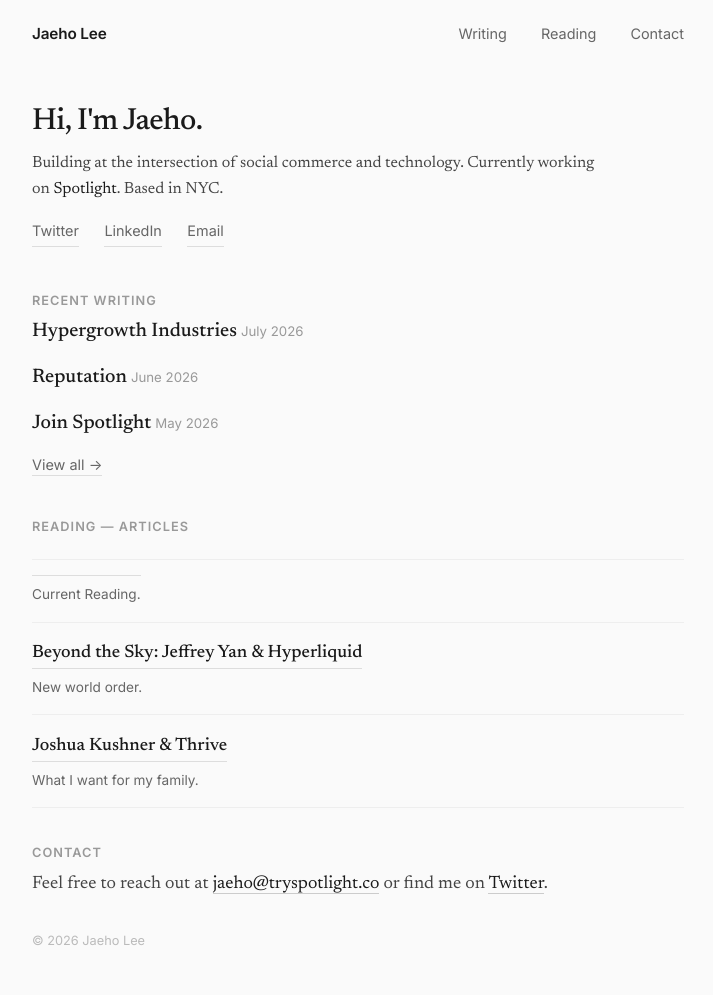
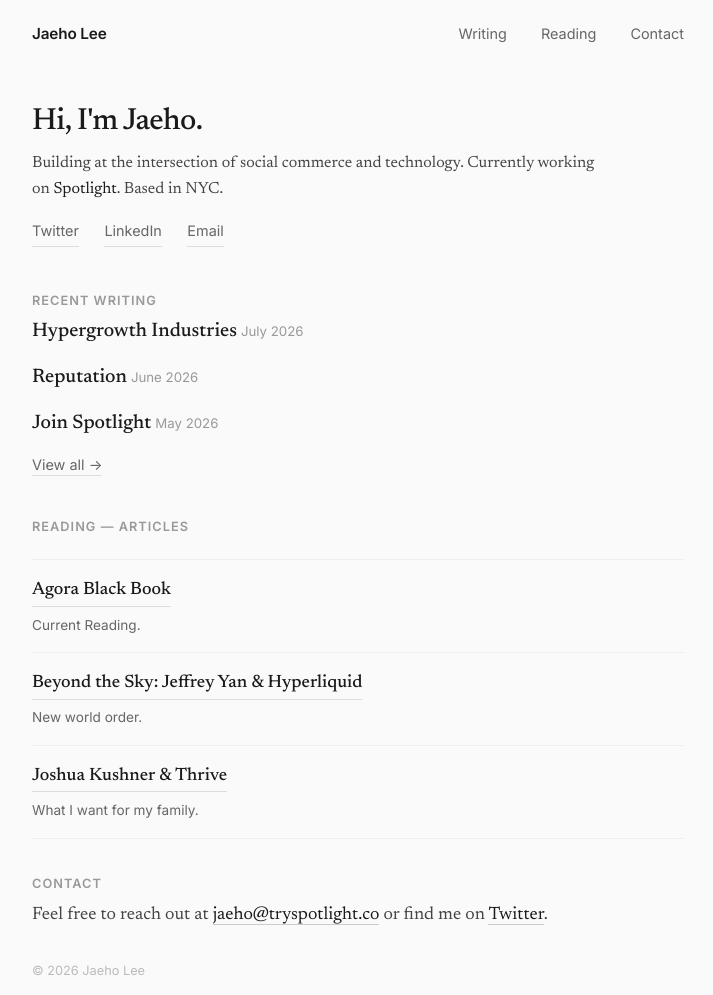
Before and after one commit to jaehospotlight/jaeho, a Jekyll site: the page built from index.html, in a window 1280 px wide. Shown: the whole page, without its empty margins (282-995 px from the left). Built offline with Jekyll 4.4.1, drawn with Linux system fonts in a browser that asks for light colours; before the commit the page ends 965 px from its top, so only the background shows below that.

Commit message:
Add missing title for Agora Black Book reading entry
Co-Authored-By: Claude Fable 5 <noreply@anthropic.com>

```diff
--- a/_data/articles.yml
+++ b/_data/articles.yml
@@ -1,4 +1,4 @@
-- title: ""
+- title: "Agora Black Book"
   url: https://agorablackbook.com/
   note: Current Reading.
 
```
